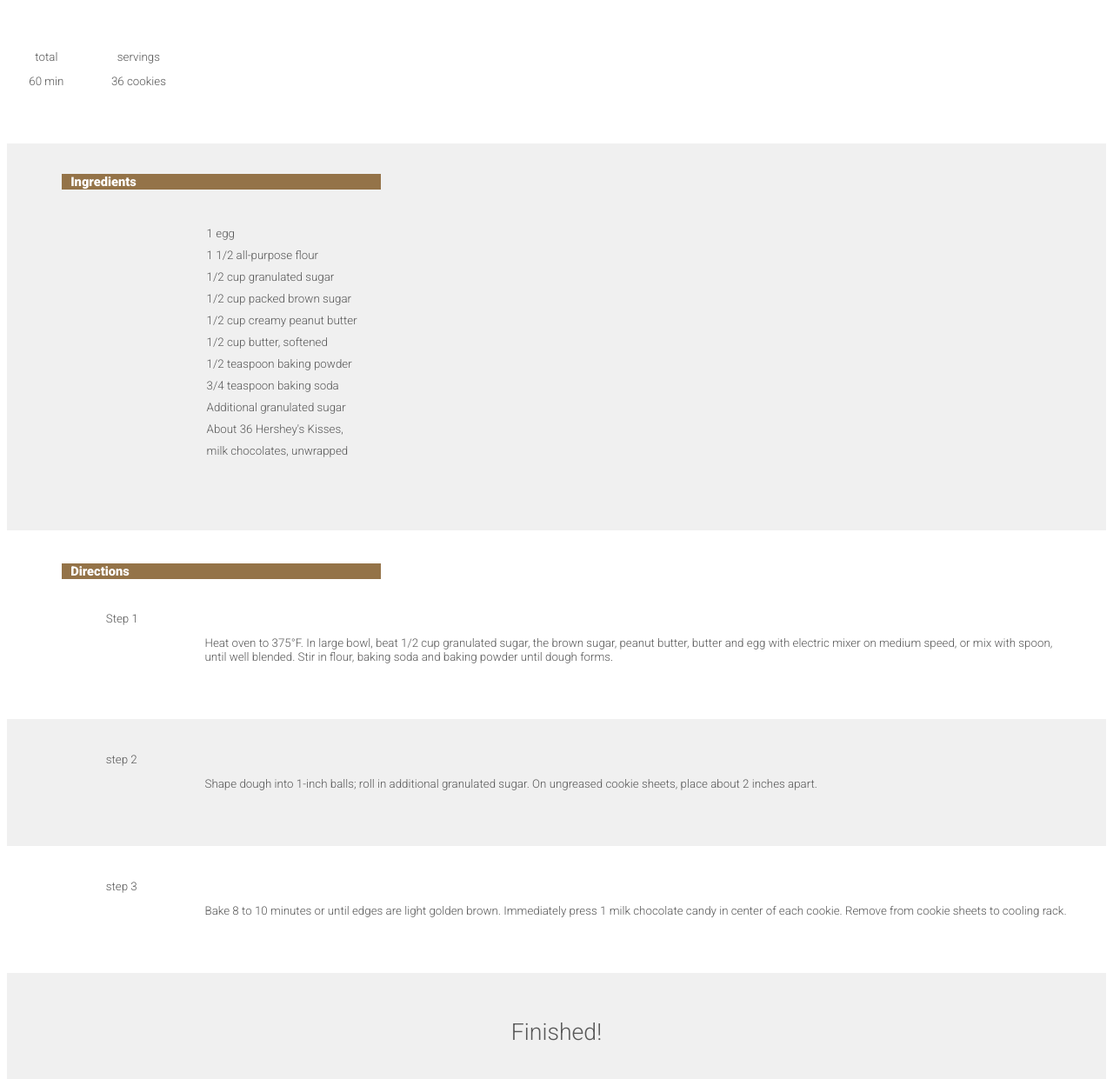
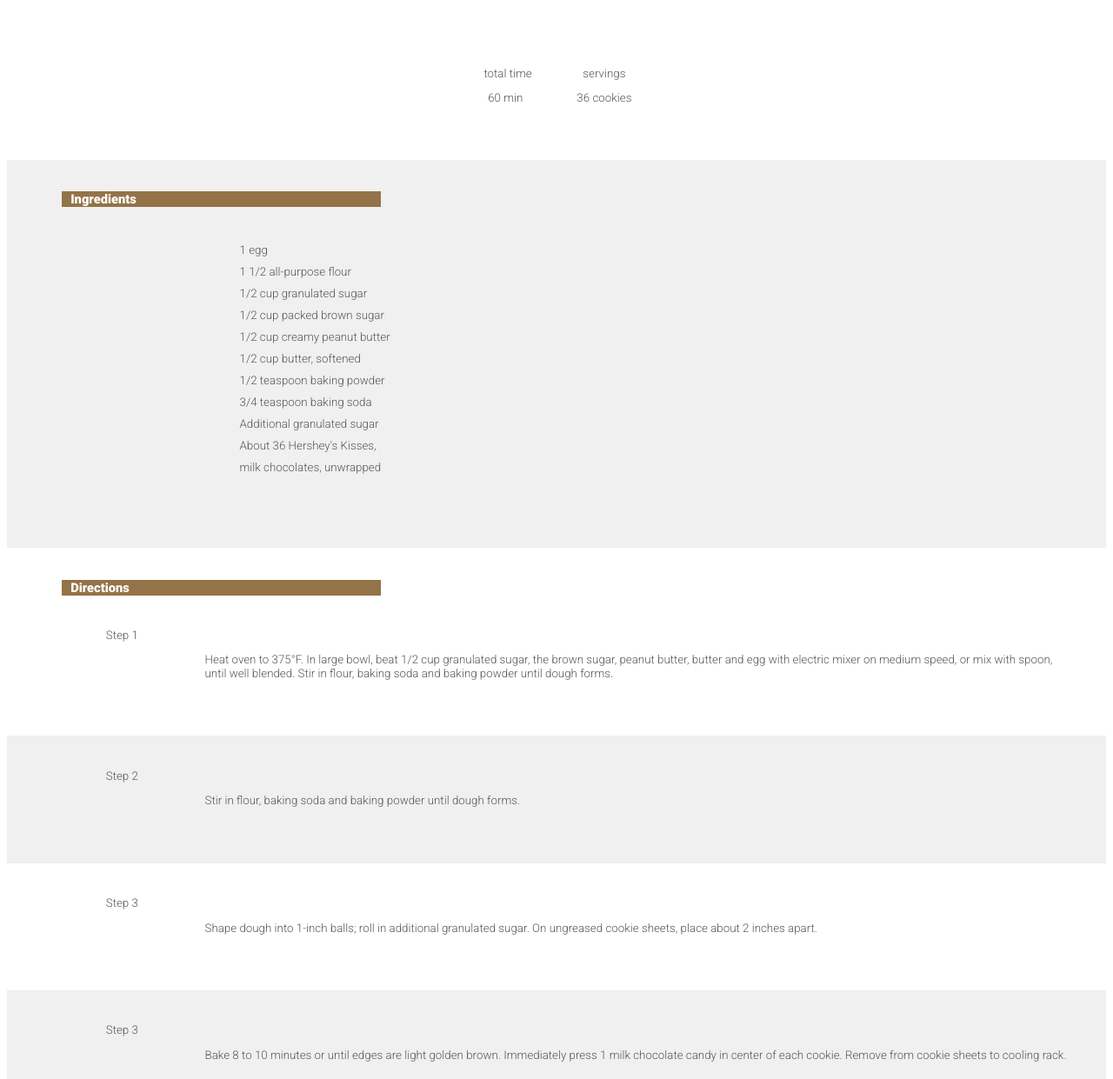
Before and after one commit to c-cogshell/iffall2019, a plain HTML site: page recipe/index.html in a window 1280 px wide. Shown: the part 559-1800 px from the top of the page at 87% size. Drawn offline with Linux system fonts and the light colour scheme.

Commit message:
Add files via upload

```diff
--- a/recipe/css/styles.css
+++ b/recipe/css/styles.css
@@ -33,6 +33,10 @@ padding: 0 2%;
 font-size: 10pt;
 text-align: center;
 }
+
+div.time p{
+	white-space: nowrap;
+}
 div.yeild{
 display: inline-block;
 padding: 0 2%;
@@ -41,12 +45,12 @@ text-align: center;
 }
 div.box1{
 	background-color: #947348;
-	margin: 0 31% 3% 5%;
+	margin: 0 59% 3% 5%;
 	padding: 0px 16px;
 }
 div.box2{
 	background-color: #947348;
-	margin: -3% 70% 3% 5%;
+	margin: -1% 47% 3% 5%;
 	padding: 0px 10px;
 }
 div.box3{
@@ -69,14 +73,26 @@ section{
 div.s4{
 	background-color: white;
 }
+section.s2{
+text-align: center;
+}
+
+section.s3{
+background-color: white;
+padding: 2% 0 5% 0;
+}
 section.s5{
-background-color: #f0f0f0;
+	background-color: #f0f0f0;
 	padding: 2% 0 5% 0;
 
 }
 section.s6{
 	background-color: white;
 	padding: 2% 0 5% 0;
+}
+div.s5{
+	background-color: #f0f0f0;
+	/*padding: 8% 0;*/
 }
 
 p{
@@ -87,12 +103,14 @@ p{
 	color: #585858;
 }
 div.in{
-	margin:0 25% 0 15%;
+	/*margin:0 25% 0 15%;*/
+	margin: 0 0 0 15%;
+	padding: 0 3% 0 3%;
 }
 ul{
 	list-style-type: none;
 	display: block;
-	/*padding: 0 0 0 15%;*/
+
 }
 p.text{
 	margin: 0 0 0 15%;
--- a/recipe/index.html
+++ b/recipe/index.html
@@ -1,7 +1,7 @@
 <!DOCTYPE html>
 <html>
 <head>
-	<title>Hursery peanut butter cookies</title>
+	<title>Hursery Peanut Butter Cookies</title>
 	<meta name="viewport" content="width=device-width, initial-scale=1.0">
 	<link rel="stylesheet" type="text/css" href="css/styles.css">
 	<link href="https://fonts.googleapis.com/css?family=Roboto:300,400,700,900&display=swap" rel="stylesheet">
@@ -10,13 +10,13 @@
 <body>
 	<header>
 
-		<div class="box1"><h1>Hershey's Kiss Peanut butter</h1></div>
-		<div class="box2"><h2> Cookies</h2></div>
+		<div class="box1"><h1>Hershey's Kiss</h1></div>
+		<div class="box2"><h1> Peanut Butter Cookies</h1></div>
 
 	</header>
 	<section class="s2">
 		<div class="time">
-			<p>total</p> 60 min
+			<p>total time</p> 60 min
 		</div>
 		<div class="yeild"> <!--  why is this so small  -->
 			<p>servings</p> 36 cookies
@@ -60,18 +60,25 @@
 			<p class="text">Heat oven to 375°F. In large bowl, beat 1/2 cup granulated sugar, the brown sugar, peanut butter, butter and egg with electric mixer on medium speed, or mix with spoon, until well blended. Stir in flour, baking soda and baking powder until dough forms.
 			</p>
 		</div>
+		</section>
+		<section class="s5">
+		<div class="s5">
+		<div class="steps"><h3>Step 2</h3></div>
+			<p class="text">Stir in flour, baking soda and baking powder until dough forms.
+			</p>
+			</section>
 	</section>
-		<section class="s5">
-			<div class="steps"><h3>step 2</h3></div>
+		<section class="s3">
+			<div class="steps"><h3>Step 3</h3></div>
 				<p class="text">Shape dough into 1-inch balls; roll in additional granulated sugar. On ungreased cookie sheets, place about 2 inches apart.</p>
 		</section>
-	<section class="s6">
+	<section class="s5">
 		<div class="s6">
-			<div class="steps"><h3>step 3</h3></div>
+			<div class="steps"><h3>Step 3</h3></div>
 			<p class="text">Bake 8 to 10 minutes or until edges are light golden brown. Immediately press 1 milk chocolate candy in center of each cookie. Remove from cookie sheets to cooling rack.</p>
 		</div>
 	</section>
-	<section class="s5">
+	<section class="s3">
 			<p class="fin">Finished!<p>
 		</section>
 </body>
--- /dev/null
+++ b/recipe/recipe-page-feedback/css/styles.css
@@ -0,0 +1,16 @@
+p{
+	font-family: sans-serif;
+	font-size: 12pt;
+	line-height: 23px;
+
+}
+div{
+	margin: 8% 10% 5% 10%;
+	padding: 0 14%;
+	/*position: absolute;*/
+}
+h1{
+	font-family: sans-serif;
+	font-size: 12pt;
+
+}
```
Also changed, not shown: recipe/recipe-page-feedback/index.html (added, +10 -0 lines).
